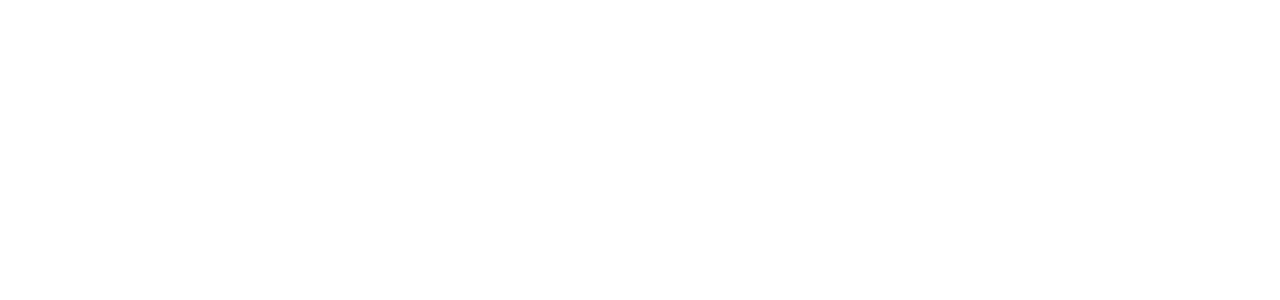
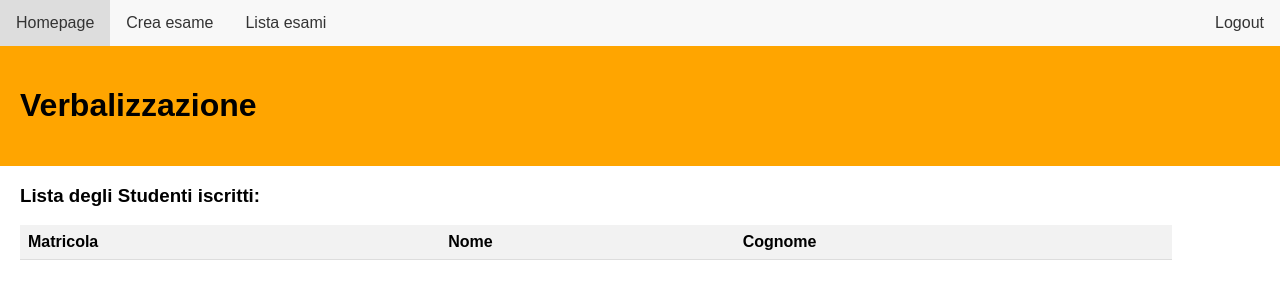
Before and after one commit to Jimpoz/Progetto-BD, a Flask app: a page that uses app/templates/verbalizzazione.html in a window 1280 px wide. Before the commit the part shown is empty. Shown: the top 300 px of the page. Run offline with Flask 3, Linux system fonts and the light colour scheme; a user stored in the database is signed in; lists and menus that the app fills with data are empty.

Commit message:
Verbalizzazione, to fix query

```diff
--- a/app/templates/exam_page.html
+++ b/app/templates/exam_page.html
@@ -70,6 +70,7 @@
         <button id="button_exam" type="button" onclick="window.location.href='{{url_for('routes.modify_exam', idE=esame.idE)}}'">Modifica esame</button>
         <!--<button id="button_exam" type="button" onclick="confirmDelete()">Elimina esame</button>-->
         <button id="button_exam" type="button" onclick="window.location.href='{{url_for('routes.create_test', idE=esame.idE)}}'">Aggiungi prova</button>
+        <button id="button_exam" type="button" onclick="window.location.href='{{url_for('routes.verbalizza', idE=esame.idE)}}'">Verbalizza</button>
     </div>
     <button id="goback" onclick="goBack()" class="button-goback">Indietro</button>
 
--- a/app/templates/verbalizzazione.html
+++ b/app/templates/verbalizzazione.html
@@ -1,16 +1,51 @@
 <!DOCTYPE html>
 <html lang="en">
 <head>
-
+    <link rel="stylesheet" href="../static/exam_page.css">
+    <link rel="stylesheet" href="../static/goback.css">
     <meta charset="UTF-8">
     <meta http-equiv="X-UA-Compatible" content="IE=edge">
     <meta name="viewport" content="width=device-width, initial-scale=1.0">
     <script src="{{ url_for('static', filename='functions.js') }}"></script>
     <link rel="stylesheet" href="{{ url_for('static', filename='goback.css') }}">
-    <title>Area Studente</title>
+    <title>Verbalizzazione</title>
 </head>
 
 <body>
+    <ul>
+        <li><a href="{{ url_for('routes.homepage') }}">Homepage</a></li>
+        <li><a href="{{ url_for('routes.create_exam') }}">Crea esame</a></li>
+        <li><a href="{{ url_for('routes.view_exams') }}">Lista esami</a></li>
+        <li style="float:right"><a href="{{ url_for('routes.login') }}">Logout</a></li>
+    </ul>
+
+    <div id="Informazioni" class="w3-container">
+        <h1> Verbalizzazione </h1>
+    </div>
+
+    <div id="ListaStudentiIscritti">
+        <h3>Lista degli Studenti iscritti:</h3>
+        <table>
+            <thead>
+                <tr>
+                    <th>Matricola</th>
+                    <th>Nome</th>
+                    <th>Cognome</th>
+                </tr>
+            </thead>
+            <tbody>
+                {% for studente in lista_studenti %}
+                <tr onclick="window.location.href='{{url_for('routes.student_page', idS=studente.idS)}}'">
+                    <td> {{ studente.idS }}</td>
+                    <td> {{ studente.nome }}</td>
+                    <td> {{ studente.cognome }}</td>
+                </tr>
+                {% endfor %}
+            </tbody>
+
+        </table>
+    </div>
+
 </body>
 
 </html>
--- a/routes.py
+++ b/routes.py
@@ -590,3 +590,16 @@ def modify_prova(idP):
     #manca ruolo docente?
 
     return flask.render_template('modify_test.html', form=form, idP=idP, prova=prova, lista_studenti=lista_studenti)
+
+@bp.route('/verbalizza/<string:idE>', methods=['GET', 'POST'])
+@login_required
+def verbalizza(idE):
+    from db_setup import Studente, db, Registrazione_esame
+
+    lista_studenti = (
+        db.session.query(Studente)
+        .join(Registrazione_esame)
+        .filter(Registrazione_esame.idE == idE)
+        .all()
+    )
+    return flask.render_template('verbalizzazione.html', idE=idE, lista_studenti=lista_studenti)
```
